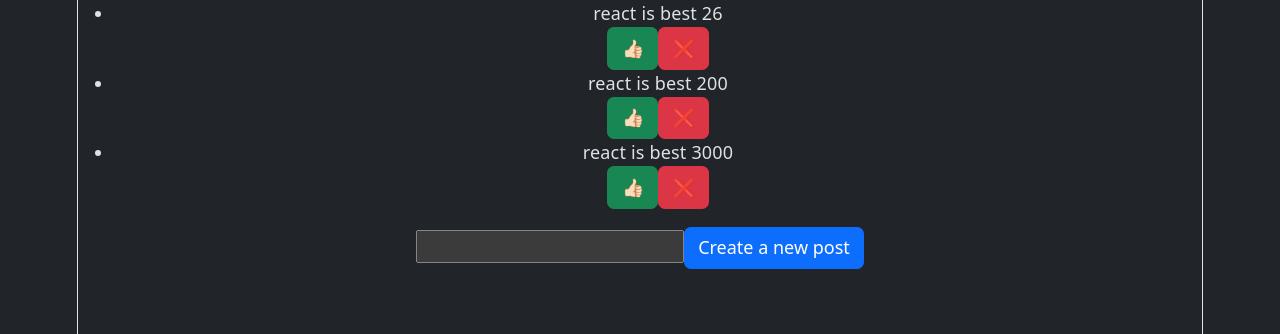
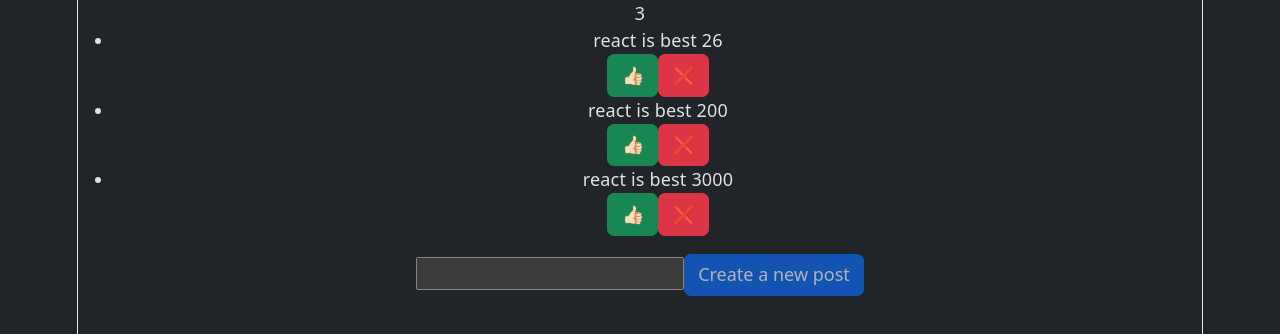
Before and after one commit to Petrasoderstrom1612/repetition, a React (Vite) app in the folder 03/: page / in a window 1280 px wide. Shown: the top 334 px of the page. Built offline with nearby package versions, Linux system fonts and the light colour scheme.

Commit message:
added a counter

```diff
--- a/03/src/App.tsx
+++ b/03/src/App.tsx
@@ -1,5 +1,6 @@
 import { useState } from 'react'
 import './App.css'
+import Counter from './components/Counter'
 
 interface Post {
 id: number,
@@ -14,6 +15,7 @@
     {id: 3, title: "react is best", likes: 3000}
   ])
   const [postTitle, setPostTitle] = useState("")
+  const [counter, setCounter] = useState(posts.length)
 
   const handleLike = (postId: number) =>{
     setPosts(posts.map(p => p.id === postId ? {...p, likes: p.id + 1 } : p)) //returns ternary
@@ -22,9 +24,19 @@
   const removeLike = (postId: number) => {
     setPosts(posts.filter(p => p.id !== postId)) //returns whatever is truthy
   }
+  const handleForm = (e: React.SubmitEvent) => { //React.SubmitEvent !!! React. must be included
+    e.preventDefault()
+    console.log(e.target.value)
+    const newPost = {id: Math.max(...posts.map(p => p.id)) + 1, title: postTitle, likes: 0} //map over posts to create a new array, but use spread ... to remove hakparenteses and after the entire Math + 1
+    setPosts([...posts, newPost])
+
+    setPostTitle("")
+    setCounter(posts.length)
+  }
 
   return (
     <>
+    <Counter count={counter}/>
   {posts.length > 0 ?
     (  <ul>
         {posts.map(post =>
@@ -37,14 +49,14 @@
         </ul>
     ) : <p>No posts...</p>}
 
-    <form>
+    <form onSubmit={(e) => handleForm(e)}>
       <input
         aria-label="create a new post"
         minLength={2}
         value={postTitle}
         onChange={(e) => setPostTitle(e.target.value)}
       />
-      <button type="submit" className="btn btn-primary">Create a new post</button>
+      <button type="submit" className="btn btn-primary" disabled={postTitle.length < 3}>Create a new post</button>
     </form>
   </>
   )
--- /dev/null
+++ b/03/src/components/Counter.tsx
@@ -0,0 +1,15 @@
+import React from 'react'
+
+interface CountProps {
+    count: number
+}
+
+const Counter: React.FC<CountProps> = ({count}: CountProps) => {
+  return (
+    <div>
+      {count}
+    </div>
+  )
+}
+
+export default Counter
```
